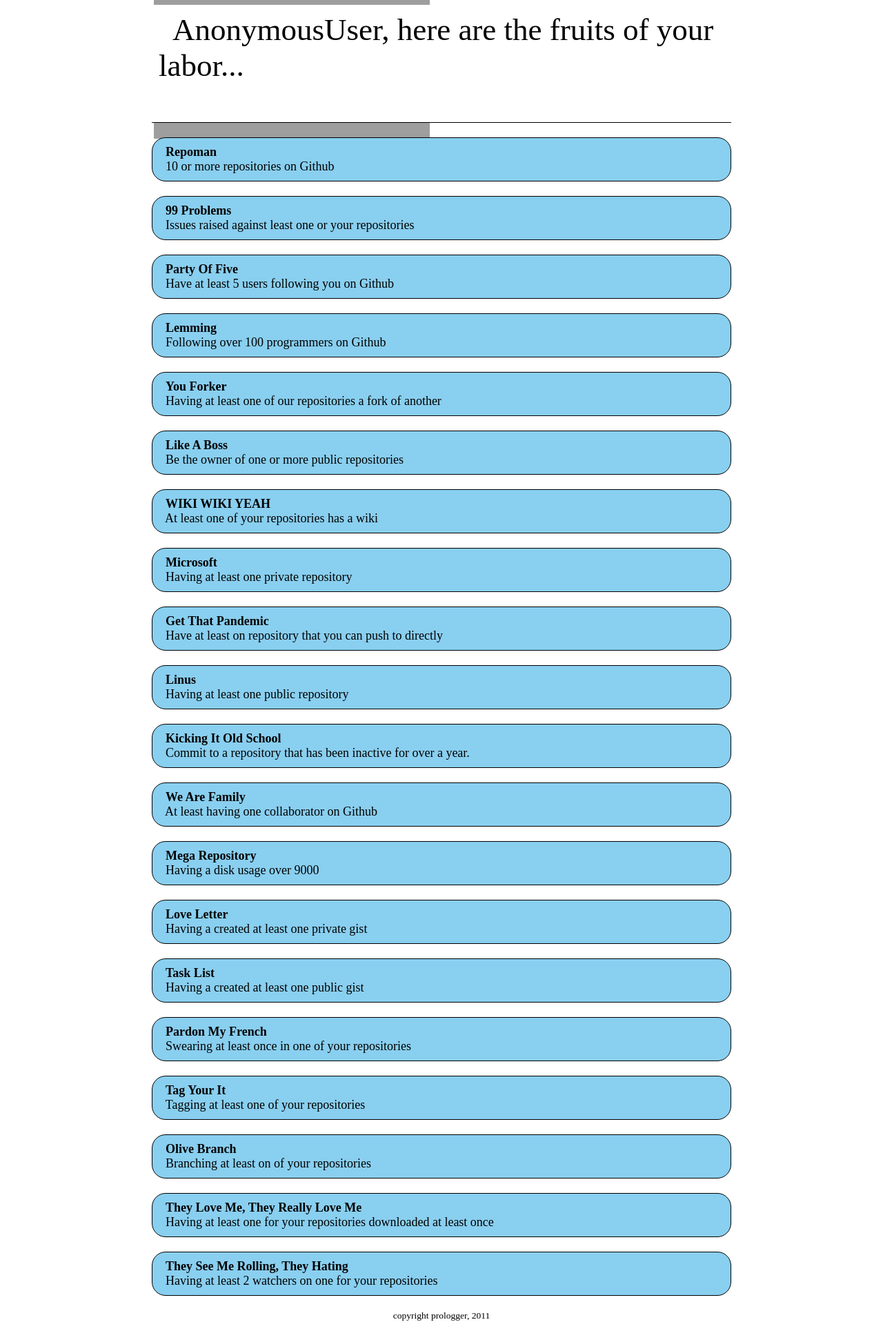
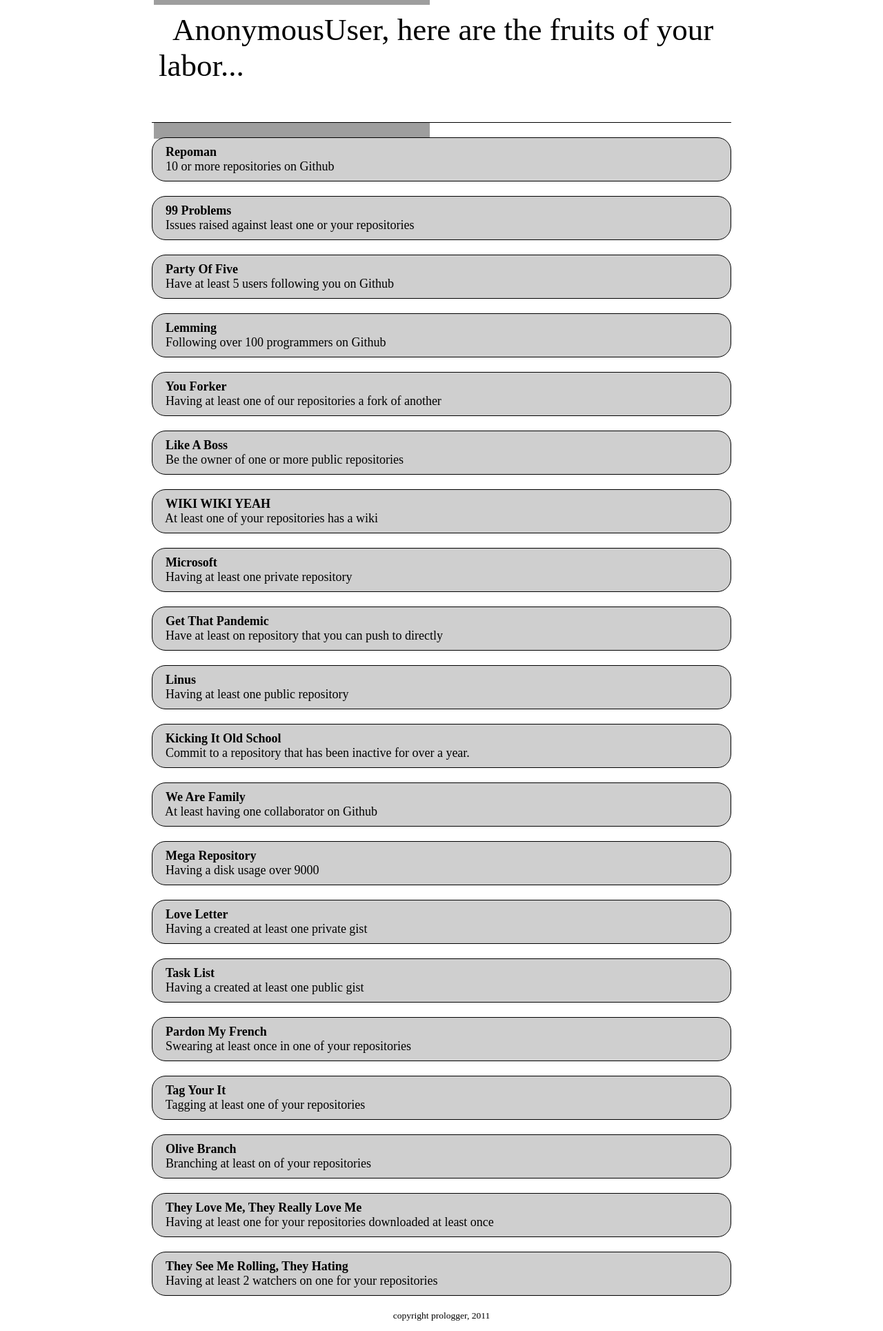
Before and after one commit to excid3/prologger, a Django app: template templates/achievements.html in a window 1280 px wide. Shown: the part 141-2070 px from the top of the page at 69% size. Run offline with Django 3.2, Linux system fonts and the light colour scheme; the template is opened without the code that fills it: values that come from a table or form of the project are taken from there, others are empty; data comes from the database, SQL or seed files in the repository; parts of the project's set-up code (start-up, migrations or seed data) failed here and were passed over; some libraries are stand-ins or nearby versions; some web fonts are replaced; grey boxes are pictures that could not be loaded.

Commit message:
change achievement color

```diff
--- a/templates/achievements.html
+++ b/templates/achievements.html
@@ -10,7 +10,7 @@
 			#achievement-container {
 				overflow:none;
 				padding:10px;
-				background-color:#89CFF0;
+				background-color:#CFCFCF;
 				width:auto;
 				position: relative;
 				text-align:left;
```
